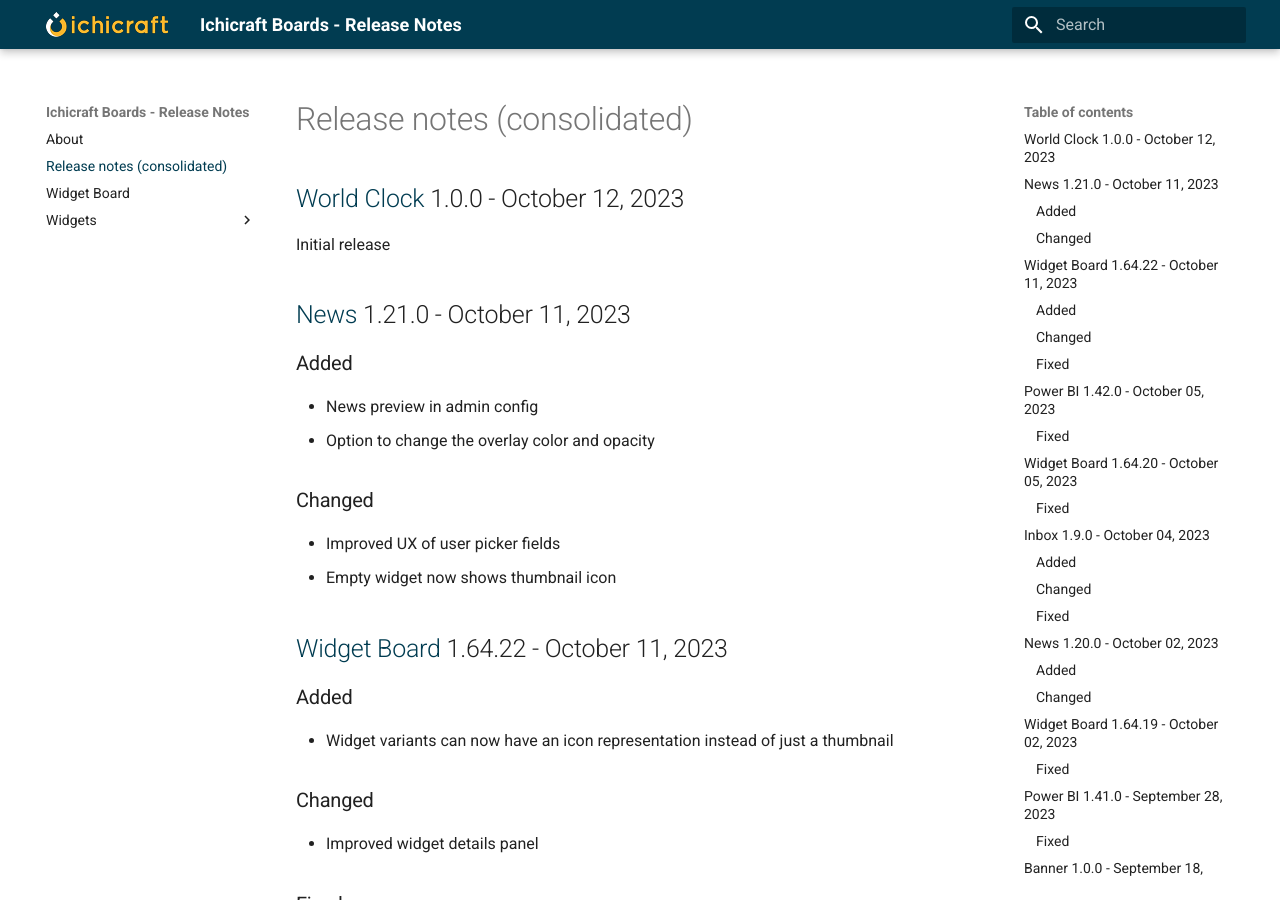
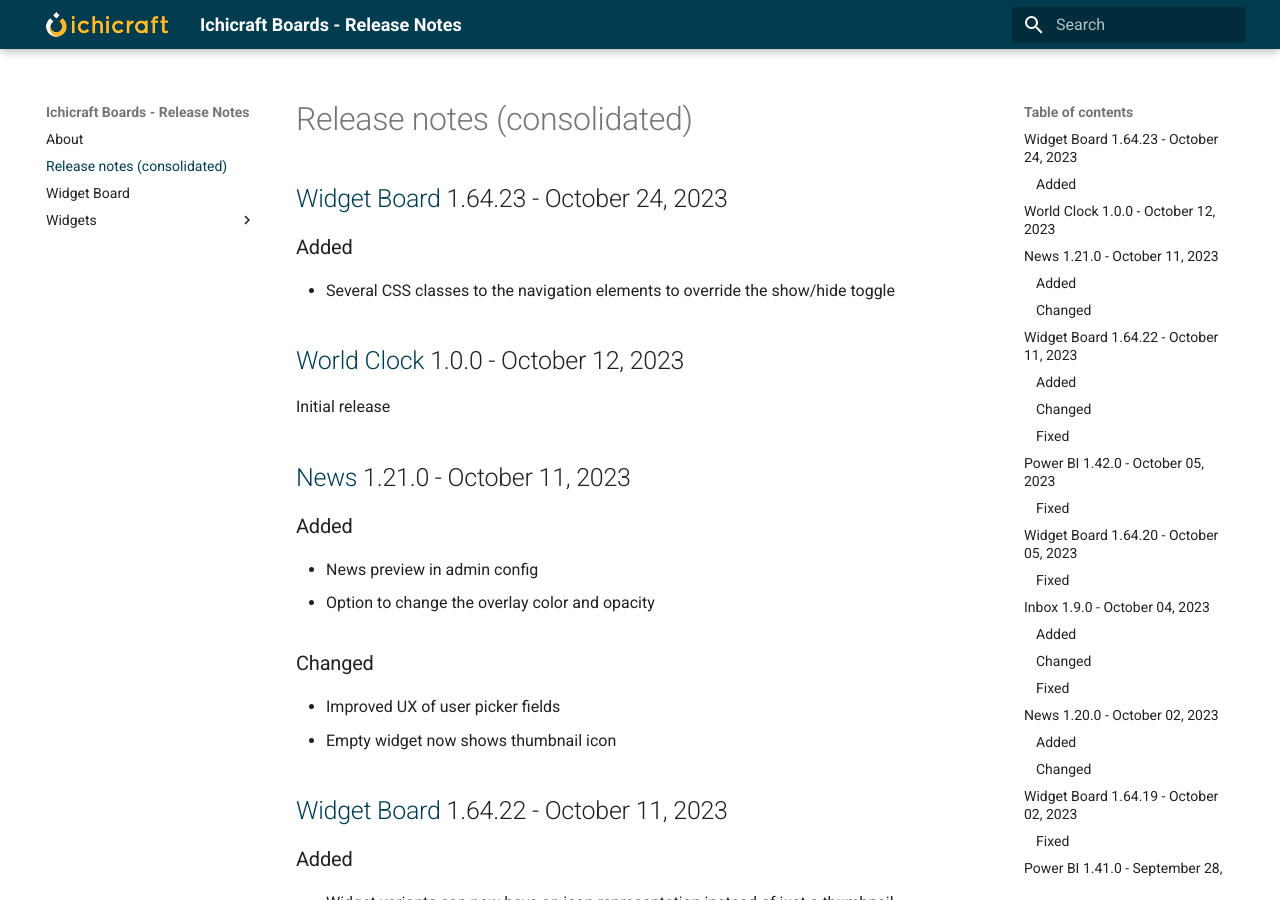
Before and after one commit to ichicraft/widgets-docs, an MkDocs documentation site: the page built from docs/Release-notes-(consolidated).md, in a window 1280 px wide and 900 px high. Built offline with MkDocs 1.6.1 and Material for MkDocs 9.7.7, drawn with Linux system fonts in a browser that asks for light colours.

Commit message:
Release notes updated by BuildService

```diff
--- a/docs/Release-notes-(consolidated).md
+++ b/docs/Release-notes-(consolidated).md
@@ -1,3 +1,8 @@
+## [Widget Board](./Widget Board.md) 1.64.23 - October 24, 2023
+
+### Added
+- Several CSS classes to the navigation elements to override the show/hide toggle
+
 ## [World Clock](./Widgets/World Clock.md) 1.0.0 - October 12, 2023
 
 Initial release
--- a/docs/Widget Board.md
+++ b/docs/Widget Board.md
@@ -1,3 +1,8 @@
+## 1.64.23 - October 24, 2023
+
+### Added
+- Several CSS classes to the navigation elements to override the show/hide toggle
+
 ## 1.64.22 - October 11, 2023
 
 ### Added
```
